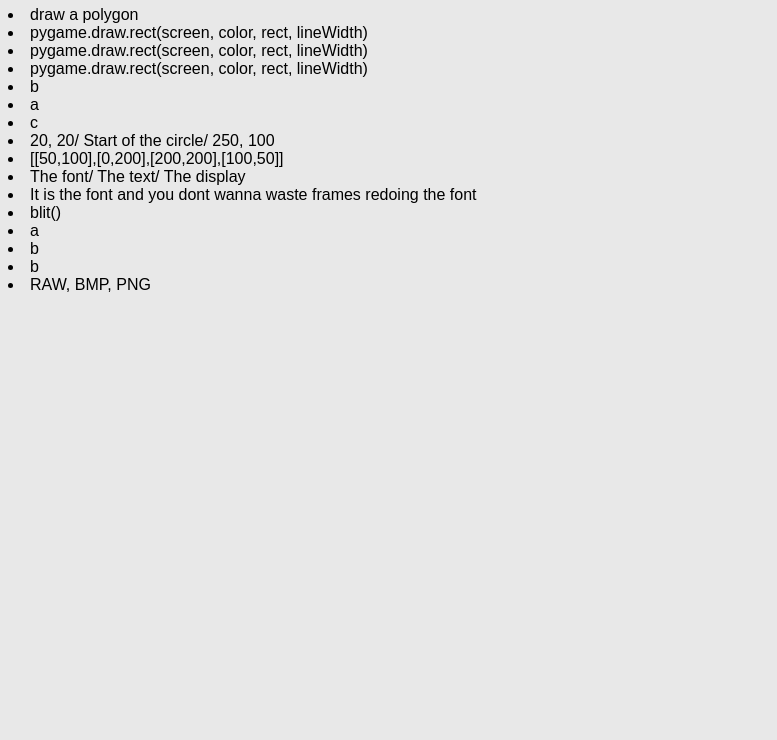
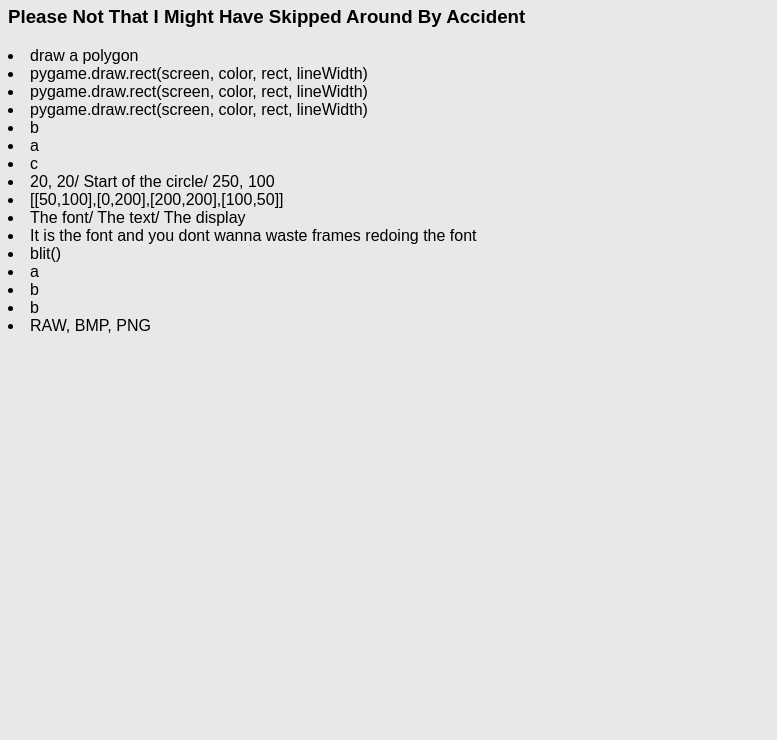
Before and after one commit to ThomasYiCui/Hw, a plain HTML site: page index.html in a window 1280 px wide. Shown: the part 60-800 px from the top of the page, without its empty margins (0-777 px from the left). Drawn offline with Linux system fonts and the light colour scheme.

Commit message:
Update index.html

```diff
--- a/index.html
+++ b/index.html
@@ -15,6 +15,7 @@
         </head>
         <body>
 		<h1 class = "center">Homework</h1>
+		<h3>Please Not That I Might Have Skipped Around By Accident</h3>
 		<li>
 			draw a polygon
 		</li>
```
